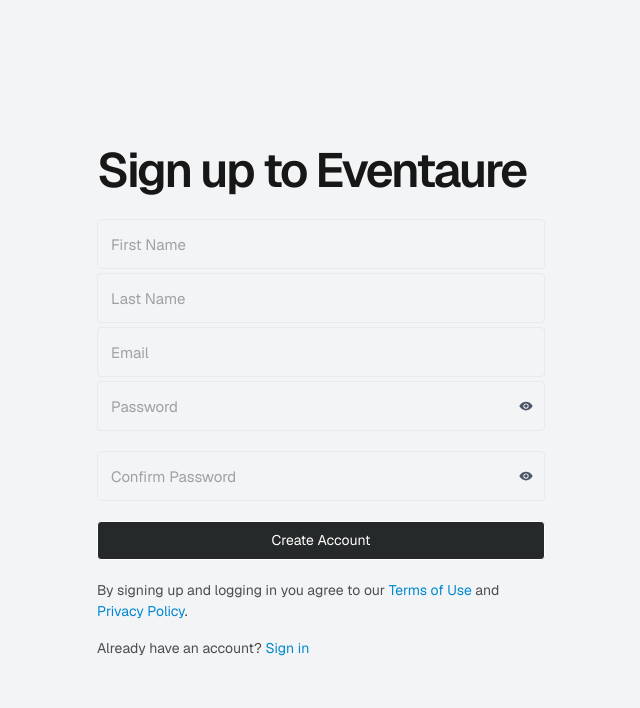
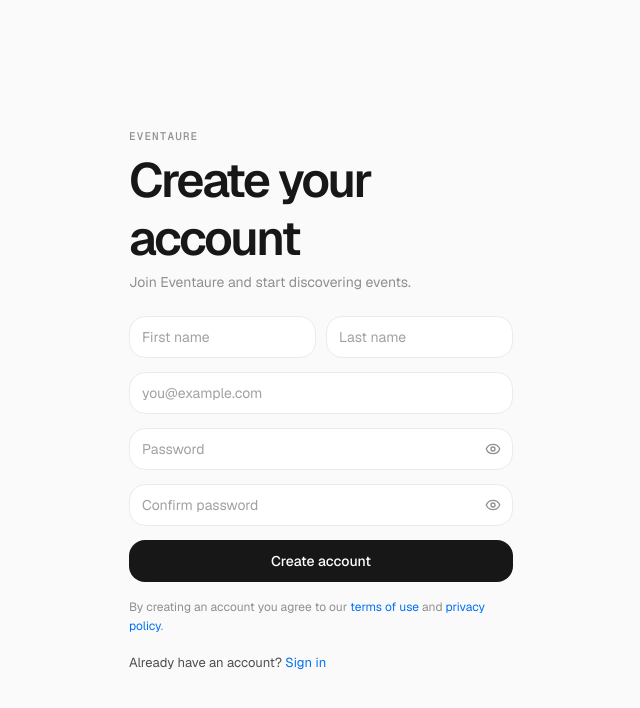
Before and after one commit to GauravLamichhane/Eventaure_Frontend, a React (Vite) app: page /register in a window 1280 px wide. Shown: the top 708 px of the page, without its empty margins (319-959 px from the left). Built offline with nearby package versions, Linux system fonts and the light colour scheme.

Commit message:
refactor(ui): refactor login and register form with validation

```diff
--- a/src/components/EventCard/EventCard.jsx
+++ b/src/components/EventCard/EventCard.jsx
@@ -90,7 +90,7 @@
             </span>
           )}
           <button
-            className="bg-black text-white text-sm font-medium px-4 h-8 rounded-full flex items-center gap-1.5 hover:bg-gray-800 transition-colors"
+            className="bg-black text-white text-sm font-medium px-4 h-8 rounded-full flex items-center gap-1.5 hover:bg-gray-800 transition-colors cursor-pointer"
             onClick={() => navigate(`/events/${event.id}`)}
           >
             View Details <ArrowRight className="w-3.5 h-3.5" />
--- a/src/pages/CreateEvent.jsx
+++ b/src/pages/CreateEvent.jsx
@@ -14,10 +14,14 @@
   const [form, setForm] = useState({
     title: "",
     description: "",
+    event_type: "physical",
     location: "",
+    meeting_url: "",
+    meeting_platform: "",
     start_datetime: "",
     end_datetime: "",
     capacity: "",
+    waitlist_capacity: "",
     is_published: true,
   });
   const [image, setImage] = useState(null); // File object
@@ -86,6 +90,10 @@
     payload.append("title", form.title.trim());
     payload.append("description", form.description.trim());
     payload.append("location", form.location.trim());
+    payload.append("event_type", form.event_type.trim());
+    payload.append("meeting_url", form.meeting_url.trim());
+    payload.append("meeting_platform", form.meeting_platform.trim());
+    payload.append("waitlist_capacity", form.waitlist_capacity.trim());
     payload.append(
       "start_datetime",
       new Date(form.start_datetime).toISOString(),
@@ -191,20 +199,55 @@
         </div>
 
         {/* Text fields */}
-        {[
-          { field: "title", placeholder: "Event title", type: "text" },
-          { field: "location", placeholder: "Location", type: "text" },
-        ].map(({ field, placeholder, type }) => (
+
+        <input
+          key="title"
+          type="text"
+          placeholder="Event title"
+          value={form["title"]}
+          onChange={(e) => handleChange("title", e.target.value)}
+          className="w-full h-10 rounded-lg border border-[#ebebeb] px-3 text-sm text-[#171717] placeholder:text-[#a1a1a1] bg-white focus:outline-none focus:ring-1 focus:ring-black/20"
+        />
+
+        <select
+          value={form.event_type}
+          onChange={(e) => handleChange("event_type", e.target.value)}
+          className="w-full h-10 rounded-lg border border-hairline px-3"
+        >
+          <option value="physical">Physical</option>
+          <option value="online">Online</option>
+          <option value="hybrid">Hybrid</option>
+        </select>
+
+        {(form.event_type === "hybrid" || form.event_type === "physical") && (
           <input
-            key={field}
-            type={type}
-            placeholder={placeholder}
-            value={form[field]}
-            onChange={(e) => handleChange(field, e.target.value)}
-            className="w-full h-10 rounded-lg border border-[#ebebeb] px-3 text-sm text-[#171717] placeholder:text-[#a1a1a1] bg-white focus:outline-none focus:ring-1 focus:ring-black/20"
+            type="text"
+            placeholder="Location"
+            value={form.location}
+            onChange={(e) => handleChange("location", e.target.value)}
+            className="w-full h-10 rounded-lg border border-hairline px-3"
           />
-        ))}
+        )}
 
+        {(form.event_type === "online" || form.event_type === "hybrid") && (
+          <input
+            type="text"
+            placeholder="Meeting URL"
+            value={form.meeting_url}
+            onChange={(e) => handleChange("meeting_url", e.target.value)}
+            className="w-full h-10 rounded-lg border border-[#ebebeb] px-3"
+          />
+        )}
+
+        {(form.event_type === "online" || form.event_type === "hybrid") && (
+          <input
+            type="text"
+            placeholder="Meeting Platform"
+            value={form.meeting_platform}
+            onChange={(e) => handleChange("meeting_platform", e.target.value)}
+            className="w-full h-10 rounded-lg border border-hairline px-3"
+          />
+        )}
         <textarea
           rows={4}
           placeholder="Description"
@@ -248,6 +291,14 @@
           className="w-full h-10 rounded-lg border border-[#ebebeb] px-3 text-sm text-[#171717] placeholder:text-[#a1a1a1] bg-white focus:outline-none focus:ring-1 focus:ring-black/20"
         />
 
+        <input
+          type="number"
+          min="1"
+          placeholder="Waitlist Capacity"
+          value={form.waitlist_capacity}
+          onChange={(e) => handleChange("waitlist_capacity", e.target.value)}
+          className="w-full h-10 rounded-lg border border-[#ebebeb] px-3 text-sm text-[#171717] placeholder:text-[#a1a1a1] bg-white focus:outline-none focus:ring-1 focus:ring-black/20"
+        />
         <label className="flex items-center gap-2.5 text-sm text-[#4d4d4d] cursor-pointer">
           <input
             type="checkbox"
@@ -270,7 +321,7 @@
                 <Upload className="w-3.5 h-3.5 animate-bounce" /> Saving...
               </>
             ) : (
-              "Save event"
+              "Create event"
             )}
           </button>
           <button
--- a/src/pages/Login.jsx
+++ b/src/pages/Login.jsx
@@ -1,6 +1,7 @@
+// src/pages/Login.jsx
 import { useState } from "react";
+import { Eye, EyeOff } from "lucide-react";
 import { useAuth } from "../context/AuthContext";
-import { IoEye, IoEyeOff } from "react-icons/io5";
 
 export default function Login() {
   const { login } = useAuth();
@@ -43,67 +44,100 @@
   };
 
   return (
-    <div className="min-h-screen flex items-center justify-center bg-gray-100">
-      <div className=" w-full max-w-md">
-        <h1 className="text-[19px] w-150 mb-5">Log in to Eventaure</h1>
-        {error && <p className="text-red-500 mb-4">{error}</p>}
+    <div className="min-h-screen flex items-center justify-center bg-[#fafafa] px-4">
+      <div className="w-full max-w-sm">
+        <p className="text-[11px] font-medium text-[#8f8f8f] uppercase tracking-widest font-mono mb-2">
+          Eventaure
+        </p>
+        <h1 className="text-2xl font-semibold text-[#171717] tracking-tight mb-6">
+          Log in to your account
+        </h1>
+
+        {error && (
+          <div className="mb-4 rounded-lg border border-red-200 bg-red-50 px-3 py-2 text-sm text-red-700">
+            {error}
+          </div>
+        )}
+
+        <form onSubmit={handleSubmit} className="space-y-3.5">
+          <div>
             <input
-          className="w-full py-4.5 px-3.25 border border-[rgb(233,234,234)] rounded h-12.5 mb-5 text-[15px] focus:border-black focus:text-[#252929] focus:outline-none"
-          placeholder="Email"
+              type="email"
+              placeholder="you@example.com"
+              value={form.email}
               onChange={(e) => setForm({ ...form, email: e.target.value })}
+              className="w-full h-[42px] px-3 text-sm border border-[#ebebeb] rounded-lg bg-white text-[#171717] placeholder:text-[#a1a1a1] focus:outline-none focus:border-[#171717] transition-colors"
             />
             {fieldErrors.email && (
-          <p className="text-red-500 -mt-3 mb-4 text-sm">{fieldErrors.email}</p>
+              <p className="text-xs text-[#ee0000] mt-1.5">
+                {fieldErrors.email}
+              </p>
             )}
+          </div>
+
+          <div>
             <div className="relative">
               <input
-            className="w-full py-4.5 px-3.25 border border-[rgb(233,234,234)] rounded h-12.5 text-[15px] focus:border-black focus:text-[#252929] focus:outline-none"
                 type={showPassword ? "text" : "password"}
                 placeholder="Password"
+                value={form.password}
                 onChange={(e) => setForm({ ...form, password: e.target.value })}
+                className="w-full h-[42px] pl-3 pr-10 text-sm border border-[#ebebeb] rounded-lg bg-white text-[#171717] placeholder:text-[#a1a1a1] focus:outline-none focus:border-[#171717] transition-colors"
               />
               <button
                 type="button"
                 onClick={() => setShowPassword(!showPassword)}
-            className="absolute right-3 top-1/2 -translate-y-1/2 text-gray-600 hover:text-gray-800"
+                className="absolute right-3 top-1/2 -translate-y-1/2 text-[#8f8f8f] hover:text-[#171717] transition-colors bg-transparent border-none cursor-pointer flex"
                 aria-label={showPassword ? "Hide password" : "Show password"}
               >
-            {showPassword ? <IoEyeOff /> : <IoEye />}
+                {showPassword ? (
+                  <EyeOff className="w-4 h-4" />
+                ) : (
+                  <Eye className="w-4 h-4" />
+                )}
               </button>
             </div>
             {fieldErrors.password && (
-          <p className="text-red-500 mt-2 mb-4 text-sm">
+              <p className="text-xs text-[#ee0000] mt-1.5">
                 {fieldErrors.password}
               </p>
             )}
+          </div>
+
           <a
             href="#"
-          className="block text-right my-5 text-[rgb(0,136,206)] hover:underline"
+            className="block text-right text-[13px] text-[#0070f3] no-underline hover:underline pb-1"
           >
-          Forgot Password?
+            Forgot password?
           </a>
+
           <button
-          type="button"
-          onClick={handleSubmit}
+            type="submit"
             disabled={isSubmitting}
-          className="border w-full bg-[rgb(37,41,41)] text-white p-2 rounded hover:bg-white cursor-pointer hover:text-[rgb(37,41,41)] hover:border mb-5 disabled:cursor-not-allowed disabled:opacity-70"
+            className="w-full h-[42px] bg-[#171717] text-white text-sm font-medium rounded-lg border-none cursor-pointer hover:bg-[#333] transition-colors disabled:opacity-60 disabled:cursor-not-allowed"
           >
-          {isSubmitting ? "Signing in..." : "Continue with Email"}
+            {isSubmitting ? "Signing in..." : "Continue with email"}
           </button>
-        <p>
+        </form>
+
+        <p className="text-xs text-[#8f8f8f] leading-relaxed mt-4">
           By signing up and logging in you agree to our{" "}
-          <a href="#" className="text-[rgb(0,136,206)] hover:underline">
-            Terms of Use
+          <a href="#" className="text-[#0070f3] no-underline hover:underline">
+            terms of use
           </a>{" "}
           and{" "}
-          <a href="#" className="text-[rgb(0,136,206)] hover:underline">
-            Privacy Policy
+          <a href="#" className="text-[#0070f3] no-underline hover:underline">
+            privacy policy
           </a>
           .
         </p>
-        <p className="mt-4 text-sm">
+
+        <p className="text-[13px] text-[#4d4d4d] mt-4">
           Don't have an account?{" "}
-          <a href="/register" className="text-[rgb(0,136,206)] hover:underline">
+          <a
+            href="/register"
+            className="text-[#0070f3] no-underline hover:underline"
+          >
             Sign up
           </a>
         </p>
--- a/src/pages/Register.jsx
+++ b/src/pages/Register.jsx
@@ -1,12 +1,11 @@
+// src/pages/Register.jsx
 import { useState } from "react";
+import { Eye, EyeOff } from "lucide-react";
+import { Link } from "react-router-dom";
 import { useAuth } from "../context/AuthContext";
-import { IoEye, IoEyeOff } from "react-icons/io5";
 
 export default function Register() {
   const { register } = useAuth();
-  const [error, setError] = useState("");
-  const [fieldErrors, setFieldErrors] = useState({});
-  const [isSubmitting, setIsSubmitting] = useState(false);
   const [form, setForm] = useState({
     first_name: "",
     last_name: "",
@@ -14,8 +13,13 @@
     password: "",
     confirm_password: "",
   });
-  const [showPassword, setShowPassword] = useState(false);
-  const [showConfirmPassword, setShowConfirmPassword] = useState(false);
+  const [error, setError] = useState("");
+  const [fieldErrors, setFieldErrors] = useState({});
+  const [isSubmitting, setIsSubmitting] = useState(false);
+  const [show, setShow] = useState({
+    password: false,
+    confirm_password: false,
+  });
 
   const handleChange = (field, value) => {
     setForm((prev) => ({ ...prev, [field]: value }));
@@ -30,35 +34,27 @@
 
   const handleSubmit = async (e) => {
     e.preventDefault();
-    try {
     setError("");
+
     const nextErrors = {};
     if (!form.first_name.trim())
       nextErrors.first_name = "First name is required";
-      if (!form.last_name.trim())
-        nextErrors.last_name = "Last name is required";
-
-      if (!form.email.trim()) {
-        nextErrors.email = "Email is required";
-      } else if (!/^[^\s@]+@[^\s@]+\.[^\s@]+$/.test(form.email)) {
+    if (!form.last_name.trim()) nextErrors.last_name = "Last name is required";
+    if (!form.email.trim()) nextErrors.email = "Email is required";
+    else if (!/^[^\s@]+@[^\s@]+\.[^\s@]+$/.test(form.email))
       nextErrors.email = "Enter a valid email address";
-      }
-
-      if (!form.password) {
-        nextErrors.password = "Password is required";
-      } else if (form.password.length < 8) {
+    if (!form.password) nextErrors.password = "Password is required";
+    else if (form.password.length < 8)
       nextErrors.password = "Password must be at least 8 characters";
-      }
-
-      if (!form.confirm_password) {
+    if (!form.confirm_password)
       nextErrors.confirm_password = "Confirm your password";
-      } else if (form.password !== form.confirm_password) {
-        nextErrors.confirm_password = "Passwords do not match";
-      }
+    else if (form.password !== form.confirm_password)
+      nextErrors.confirm_password = "Passwords don't match";
 
     setFieldErrors(nextErrors);
     if (Object.keys(nextErrors).length > 0) return;
 
+    try {
       setIsSubmitting(true);
       await register(
         form.first_name,
@@ -69,157 +65,180 @@
       );
     } catch (err) {
       const data = err?.response?.data;
+      let globalError = "Registration failed";
+
       if (data && typeof data === "object" && !Array.isArray(data)) {
         const serverFieldErrors = {};
         Object.entries(data).forEach(([key, value]) => {
-          if (key === "detail" || key === "message") return;
+          if (
+            key === "detail" ||
+            key === "message" ||
+            key === "non_field_errors"
+          )
+            return;
+
           serverFieldErrors[key] = Array.isArray(value)
             ? value.join(" ")
             : String(value);
         });
-        if (Object.keys(serverFieldErrors).length > 0) {
+
+        if (Object.keys(serverFieldErrors).length > 0)
           setFieldErrors(serverFieldErrors);
-        }
-      }
-      const message =
+
+        const nonFieldErrors = Array.isArray(data?.non_field_errors)
+          ? data.non_field_errors.join(" ")
+          : data?.non_field_errors
+            ? String(data.non_field_errors)
+            : "";
+
+        globalError =
           data?.detail ||
           data?.message ||
-        (data && typeof data === "object"
-          ? Object.values(data).flat().join(" ")
-          : null) ||
-        "Registration failed";
-      setError(message);
+          nonFieldErrors ||
+          (Object.keys(serverFieldErrors).length === 0
+            ? "Registration failed"
+            : "");
+      } else if (Array.isArray(data)) {
+        globalError = data.join(" ");
+      } else if (typeof data === "string") {
+        globalError = data;
+      }
+
+      setError(globalError);
     } finally {
       setIsSubmitting(false);
     }
   };
 
+  const inputClass = (key) =>
+    `w-full h-[42px] pl-3 text-sm rounded-lg border bg-white text-[#171717] placeholder:text-[#a1a1a1] focus:outline-none transition-colors
+     ${fieldErrors[key] ? "border-[#ee0000] focus:border-[#ee0000]" : "border-[#ebebeb] focus:border-[#171717]"}
+     ${key === "password" || key === "confirm_password" ? "pr-10" : "pr-3"}`;
+
   return (
-    <div className="min-h-screen flex items-center justify-center bg-gray-100">
-      <div className="w-full max-w-md">
-        <h1 className="text-[19px] w-150 mb-5">Sign up to Eventaure</h1>
+    <div className="min-h-screen flex items-center justify-center bg-[#fafafa] px-4 py-10">
+      <div className="w-full max-w-sm">
+        <p className="text-[11px] font-medium text-[#8f8f8f] uppercase tracking-widest font-mono mb-2">
+          Eventaure
+        </p>
+        <h1 className="text-2xl font-semibold text-[#171717] tracking-tight mb-1">
+          Create your account
+        </h1>
+        <p className="text-sm text-[#8f8f8f] mb-6">
+          Join Eventaure and start discovering events.
+        </p>
+
         {error && (
           <div
             role="alert"
-            className="mb-4 rounded border border-red-200 bg-red-50 px-3 py-2 text-sm text-red-700"
+            className="mb-4 rounded-lg border border-red-200 bg-red-50 px-3 py-2 text-sm text-red-700"
           >
             {error}
           </div>
         )}
+
+        <form onSubmit={handleSubmit} className="space-y-3.5">
+          {/* First + Last name side by side */}
+          <div className="grid grid-cols-2 gap-2.5">
+            {["first_name", "last_name"].map((key) => (
+              <div key={key}>
                 <input
-          className={`w-full py-4.5 px-3.25 border rounded h-12.5 mb-1 text-[15px] focus:text-[#252929] focus:outline-none ${
-            fieldErrors.first_name
-              ? "border-red-400 focus:border-red-500"
-              : "border-[rgb(233,234,234)] focus:border-black"
-          }`}
-          placeholder="First Name"
-          onChange={(e) => handleChange("first_name", e.target.value)}
+                  type="text"
+                  placeholder={
+                    key === "first_name" ? "First name" : "Last name"
+                  }
+                  value={form[key]}
+                  onChange={(e) => handleChange(key, e.target.value)}
+                  className={inputClass(key)}
                 />
-        {fieldErrors.first_name && (
-          <p className="text-red-600 mb-4 text-sm">{fieldErrors.first_name}</p>
+                {fieldErrors[key] && (
+                  <p className="text-xs text-[#ee0000] mt-1">
+                    {fieldErrors[key]}
+                  </p>
                 )}
+              </div>
+            ))}
+          </div>
+
+          {/* Email */}
+          <div>
             <input
-          className={`w-full py-4.5 px-3.25 border rounded h-12.5 mb-1 text-[15px] focus:text-[#252929] focus:outline-none ${
-            fieldErrors.last_name
-              ? "border-red-400 focus:border-red-500"
-              : "border-[rgb(233,234,234)] focus:border-black"
-          }`}
-          placeholder="Last Name"
-          onChange={(e) => handleChange("last_name", e.target.value)}
-        />
-        {fieldErrors.last_name && (
-          <p className="text-red-600 mb-4 text-sm">{fieldErrors.last_name}</p>
-        )}
-        <input
-          className={`w-full py-4.5 px-3.25 border rounded h-12.5 mb-1 text-[15px] focus:text-[#252929] focus:outline-none ${
-            fieldErrors.email
-              ? "border-red-400 focus:border-red-500"
-              : "border-[rgb(233,234,234)] focus:border-black"
-          }`}
-          placeholder="Email"
+              type="email"
+              placeholder="you@example.com"
+              value={form.email}
               onChange={(e) => handleChange("email", e.target.value)}
+              className={inputClass("email")}
             />
             {fieldErrors.email && (
-          <p className="text-red-600 mb-4 text-sm">{fieldErrors.email}</p>
+              <p className="text-xs text-[#ee0000] mt-1">{fieldErrors.email}</p>
             )}
-        <div className="relative mb-5">
+          </div>
+
+          {/* Password + Confirm */}
+          {["password", "confirm_password"].map((key) => (
+            <div key={key}>
+              <div className="relative">
                 <input
-            className={`w-full py-4.5 px-3.25 border rounded h-12.5 text-[15px] focus:text-[#252929] focus:outline-none ${
-              fieldErrors.password
-                ? "border-red-400 focus:border-red-500"
-                : "border-[rgb(233,234,234)] focus:border-black"
-            }`}
-            type={showPassword ? "text" : "password"}
-            placeholder="Password"
-            onChange={(e) => handleChange("password", e.target.value)}
+                  type={show[key] ? "text" : "password"}
+                  placeholder={
+                    key === "password" ? "Password" : "Confirm password"
+                  }
+                  value={form[key]}
+                  onChange={(e) => handleChange(key, e.target.value)}
+                  className={inputClass(key)}
                 />
                 <button
                   type="button"
-            onClick={() => setShowPassword(!showPassword)}
-            className="absolute right-3 top-1/2 -translate-y-1/2 text-gray-600 hover:text-gray-800"
-            aria-label={showPassword ? "Hide password" : "Show password"}
+                  onClick={() =>
+                    setShow((prev) => ({ ...prev, [key]: !prev[key] }))
+                  }
+                  className="absolute right-3 top-1/2 -translate-y-1/2 text-[#8f8f8f] hover:text-[#171717] transition-colors bg-transparent border-none cursor-pointer flex"
+                  aria-label={show[key] ? "Hide password" : "Show password"}
                 >
-            {showPassword ? <IoEyeOff /> : <IoEye />}
+                  {show[key] ? (
+                    <EyeOff className="w-4 h-4" />
+                  ) : (
+                    <Eye className="w-4 h-4" />
+                  )}
                 </button>
               </div>
-        {fieldErrors.password && (
-          <p className="text-red-600 -mt-3 mb-4 text-sm">
-            {fieldErrors.password}
+              {fieldErrors[key] && (
+                <p className="text-xs text-[#ee0000] mt-1">
+                  {fieldErrors[key]}
                 </p>
               )}
-        <div className="relative mb-5">
-          <input
-            className={`w-full py-4.5 px-3.25 border rounded h-12.5 text-[15px] focus:text-[#252929] focus:outline-none ${
-              fieldErrors.confirm_password
-                ? "border-red-400 focus:border-red-500"
-                : "border-[rgb(233,234,234)] focus:border-black"
-            }`}
-            type={showConfirmPassword ? "text" : "password"}
-            placeholder="Confirm Password"
-            onChange={(e) => handleChange("confirm_password", e.target.value)}
-          />
+            </div>
+          ))}
+
           <button
-            type="button"
-            onClick={() => setShowConfirmPassword(!showConfirmPassword)}
-            className="absolute right-3 top-1/2 -translate-y-1/2 text-gray-600 hover:text-gray-800"
-            aria-label={
-              showConfirmPassword
-                ? "Hide confirm password"
-                : "Show confirm password"
-            }
+            type="submit"
+            disabled={isSubmitting}
+            className="w-full h-[42px] bg-[#171717] text-white text-sm font-medium rounded-lg border-none cursor-pointer hover:bg-[#333] transition-colors disabled:opacity-60 disabled:cursor-not-allowed"
           >
-            {showConfirmPassword ? <IoEyeOff /> : <IoEye />}
+            {isSubmitting ? "Creating account..." : "Create account"}
           </button>
-        </div>
-        {fieldErrors.confirm_password && (
-          <p className="text-red-600 -mt-3 mb-4 text-sm">
-            {fieldErrors.confirm_password}
-          </p>
-        )}
-        <button
-          type="button"
-          onClick={handleSubmit}
-          disabled={isSubmitting}
-          className="border w-full bg-[rgb(37,41,41)] text-white p-2 rounded hover:bg-white cursor-pointer hover:text-[rgb(37,41,41)] hover:border mb-5 disabled:cursor-not-allowed disabled:opacity-70"
-        >
-          {isSubmitting ? "Creating account..." : "Create Account"}
-        </button>
-        <p>
-          By signing up and logging in you agree to our{" "}
-          <a href="#" className="text-[rgb(0,136,206)] hover:underline">
-            Terms of Use
+        </form>
+
+        <p className="text-xs text-[#8f8f8f] leading-relaxed mt-4">
+          By creating an account you agree to our{" "}
+          <a href="#" className="text-[#0070f3] no-underline hover:underline">
+            terms of use
           </a>{" "}
           and{" "}
-          <a href="#" className="text-[rgb(0,136,206)] hover:underline">
-            Privacy Policy
+          <a href="#" className="text-[#0070f3] no-underline hover:underline">
+            privacy policy
           </a>
           .
         </p>
-        <p className="mt-4 text-sm">
+
+        <p className="text-[13px] text-[#4d4d4d] mt-4">
           Already have an account?{" "}
-          <a href="/login" className="text-[rgb(0,136,206)] hover:underline">
+          <Link
+            to="/login"
+            className="text-[#0070f3] no-underline hover:underline"
+          >
             Sign in
-          </a>
+          </Link>
         </p>
       </div>
     </div>
```
Lines whose indentation alone changed are shown as unchanged.
